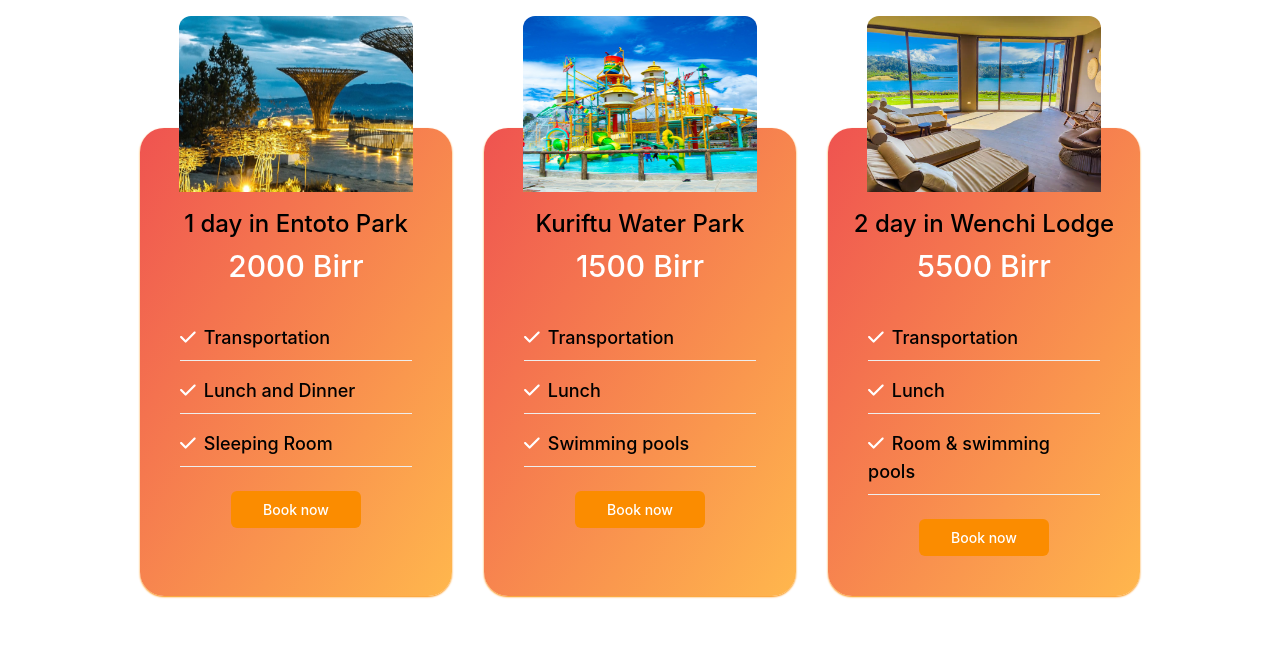
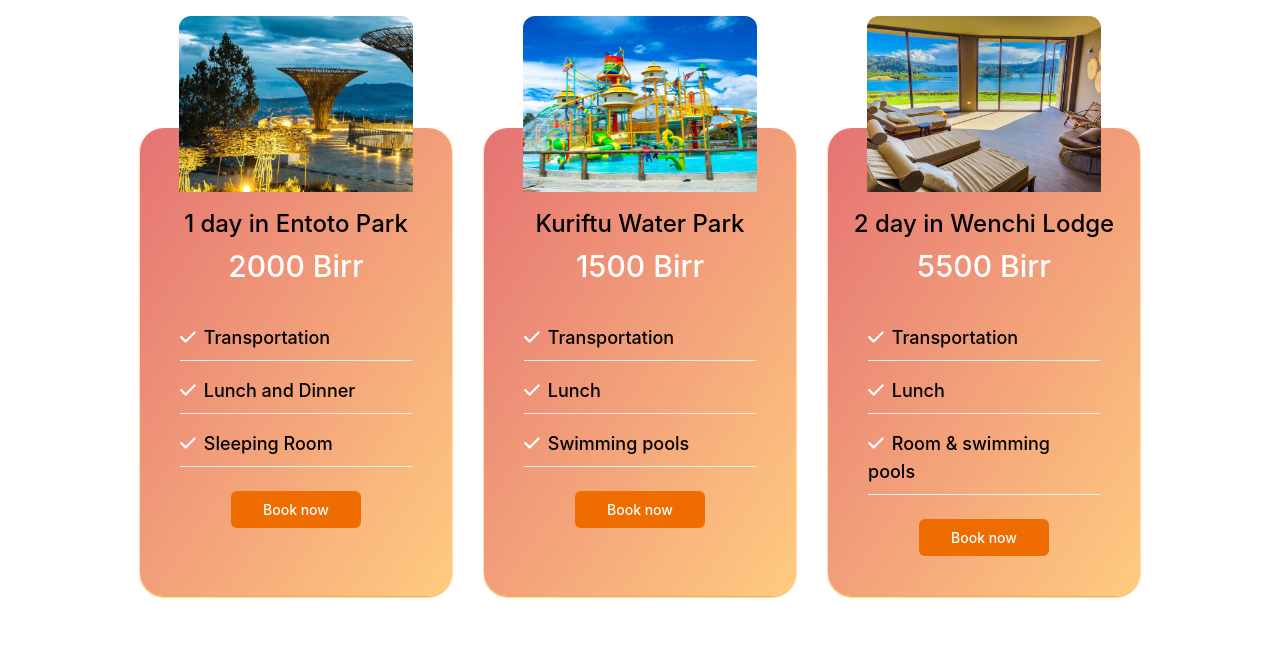
Before and after one commit to beki-kel/GUZO, a React (Vite) app in the folder frontend/: page / in a window 1280 px wide. Shown: the part 3040-3686 px from the top of the page. Built offline with nearby package versions, Linux system fonts and the light colour scheme.

Commit message:
refactor: Update pricingCard component with improved image styles and lazy loading

```diff
--- a/frontend/src/components/pricingCard.jsx
+++ b/frontend/src/components/pricingCard.jsx
@@ -9,7 +9,7 @@
     <div className="w-full pt-[8rem] pb-10 px-4 ">
       <div className="max-w-[1000px] mx-auto grid md:grid-cols-3 gap-8">
         {cardData.map((card, index) => (
-          <div key={index} className={`w-full shadow-sm flex flex-col p-4 mb-28 rounded-3xl hover:scale-105 duration-300   shadow-orange-600 bg-gradient-to-br from-red-400 to-orange-300`}>
+          <div key={index} className={`w-full shadow-sm flex flex-col p-4 mb-28 rounded-3xl hover:scale-105 duration-300   shadow-orange-600 bg-gradient-to-br from-red-300 to-orange-200`}>
             <img className="w-10/12 h-44 rounded-t-xl mx-auto mt-[-8rem] bg-white" src={card.image} alt="/"
             />
             <h2 className="text-2xl text-black  font-medium text-center pt-4 ">
@@ -30,7 +30,7 @@
 
             <Link to='/login' className="flex justify-center items-center w-full">
                 <button
-                className={`bg-orange-600 text-white hover:bg-orange-700 hover:opacity-2 duration-150 w-[130px] rounded-md font-medium my-6 mx-auto px-6 py-2`}>
+                className={`bg-orange-800 text-white hover:bg-orange-700 hover:opacity-2 duration-150 w-[130px] rounded-md font-medium my-6 mx-auto px-6 py-2`}>
                 Book now
                 </button>
             </Link>
```
